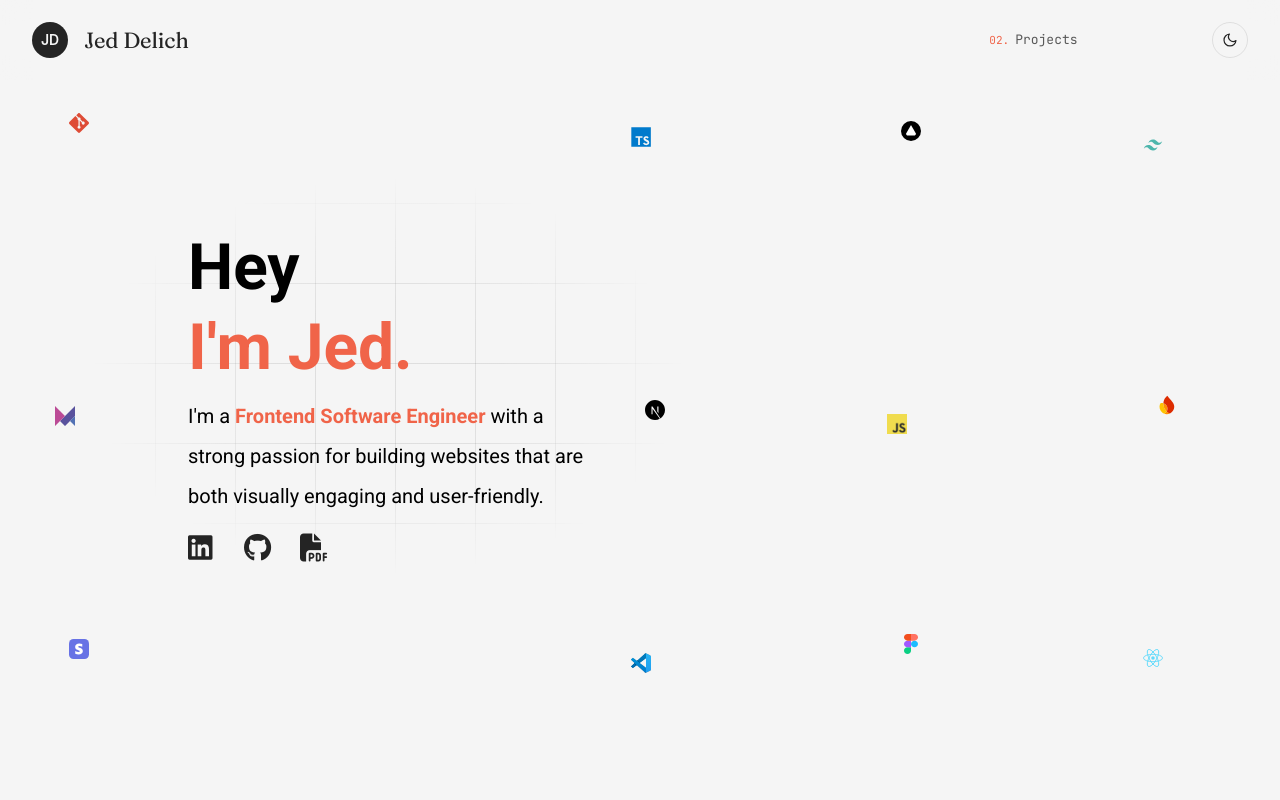
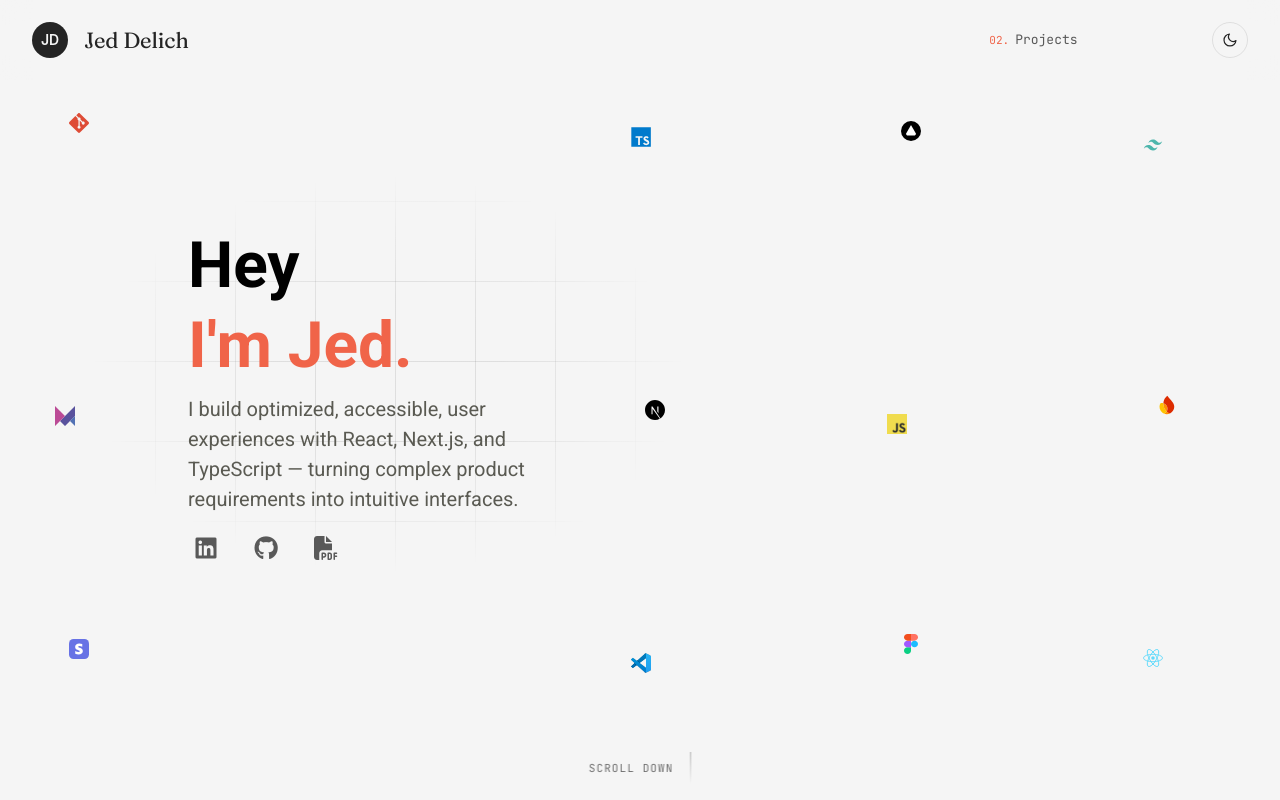
Before and after one commit to jeddelich/next-portfolio, a Next.js app: page / in a window 1280 px wide. Shown: the top 800 px of the page. Built offline with nearby package versions, Linux system fonts and the light colour scheme.

Commit message:
style: update social link styling

```diff
--- a/app/page.module.css
+++ b/app/page.module.css
@@ -63,8 +63,8 @@
 
 .headerPara {
   font-size: 20px;
-  line-height: 2;
   max-width: 400px;
+  color: #5a5a52;
 }
 
 .socialList {
@@ -77,14 +77,19 @@
 }
 
 .socialLink {
-  color: var(--color-dark);
-  display: flex;
-  justify-content: flex-start;
-  align-items: center;
-  font-size: 28px;
-  width: 32px;
-  height: 32px;
-  border-radius: 50%;
+  width: 36px;
+  height: 36px;
+  display: grid;
+  place-items: center;
+  color: rgba(36, 36, 36, 0.75);
+  border-radius: 8px;
+  font-size: 24px;
+  transition: color 0.2s ease, transform 0.2s ease;
+}
+
+.socialLink:hover {
+  color: var(--color-primary);
+  transform: translateY(-2px);
 }
 
 :global(.dark-theme) .headerPara,
--- a/app/page.tsx
+++ b/app/page.tsx
@@ -14,9 +14,9 @@ export default function Home() {
             <h1 className="title">Hey</h1>
             <h1 className="title orange">I&apos;m Jed.</h1>
             <p className={styles.headerPara}>
-              I&apos;m a <b className="orange">Frontend Software Engineer</b> with
-              a strong passion for building websites that are both visually
-              engaging and user-friendly.
+              I build optimized, accessible, user experiences
+              with React, Next.js, and TypeScript — turning complex product
+              requirements into intuitive interfaces.
             </p>
           </div>
           <div className={styles.socialList}>
--- a/components/layout/Navbar.module.css
+++ b/components/layout/Navbar.module.css
@@ -66,6 +66,8 @@
   align-items: center;
   gap: 1rem;
   color: var(--color-dark);
+  opacity: 0;
+  animation: fade-in 1s ease forwards;
 }
 
 .navLogoText {
--- a/components/ui/ScrollDownIcon.module.css
+++ b/components/ui/ScrollDownIcon.module.css
@@ -145,7 +145,7 @@
   gap: 1rem;
   opacity: 0;
   visibility: visible;
-  animation: fade-in 600ms ease 6s forwards;
+  animation: fade-in 600ms ease 1s forwards;
   transition:
     opacity 320ms ease,
     transform 320ms ease,
```
